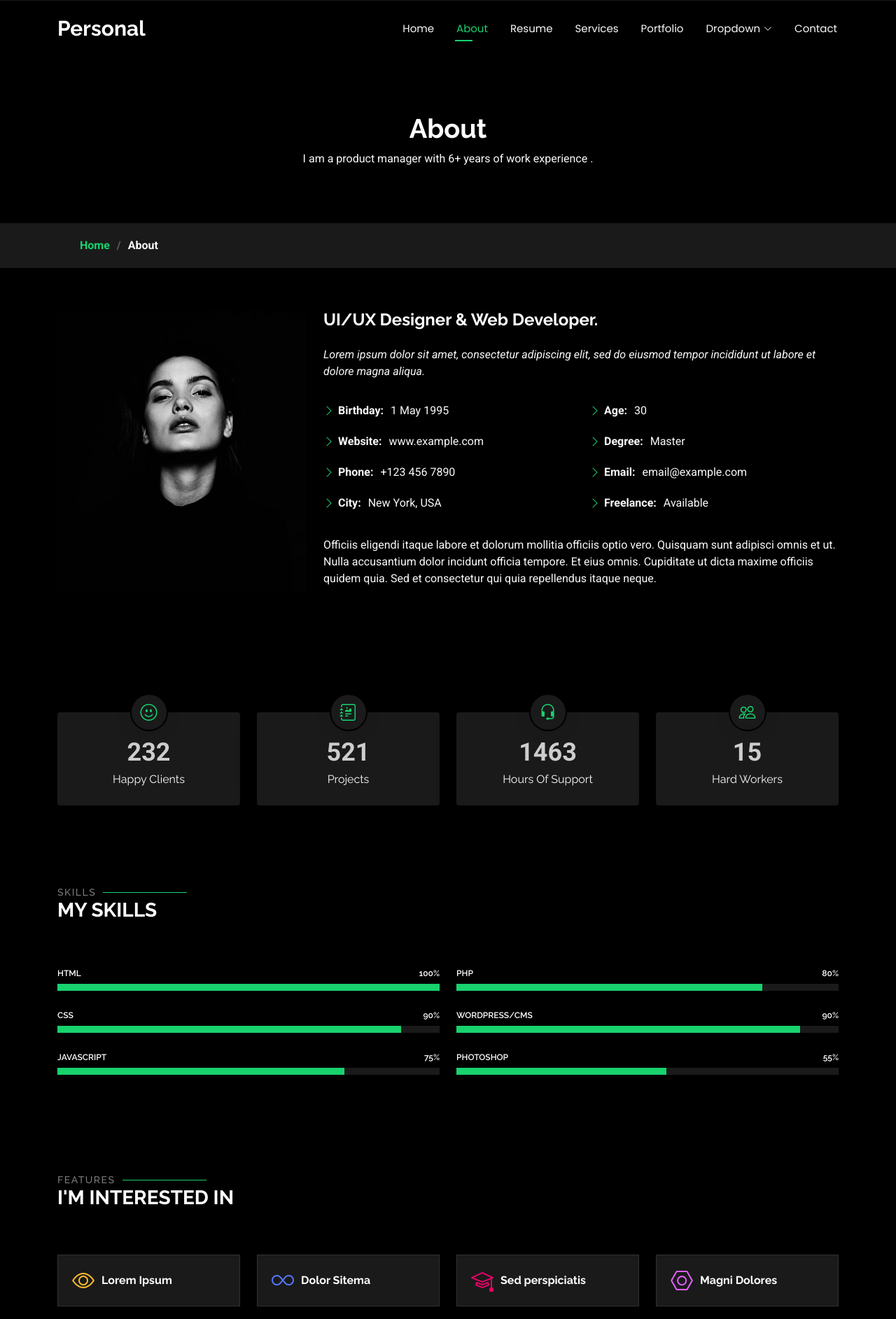
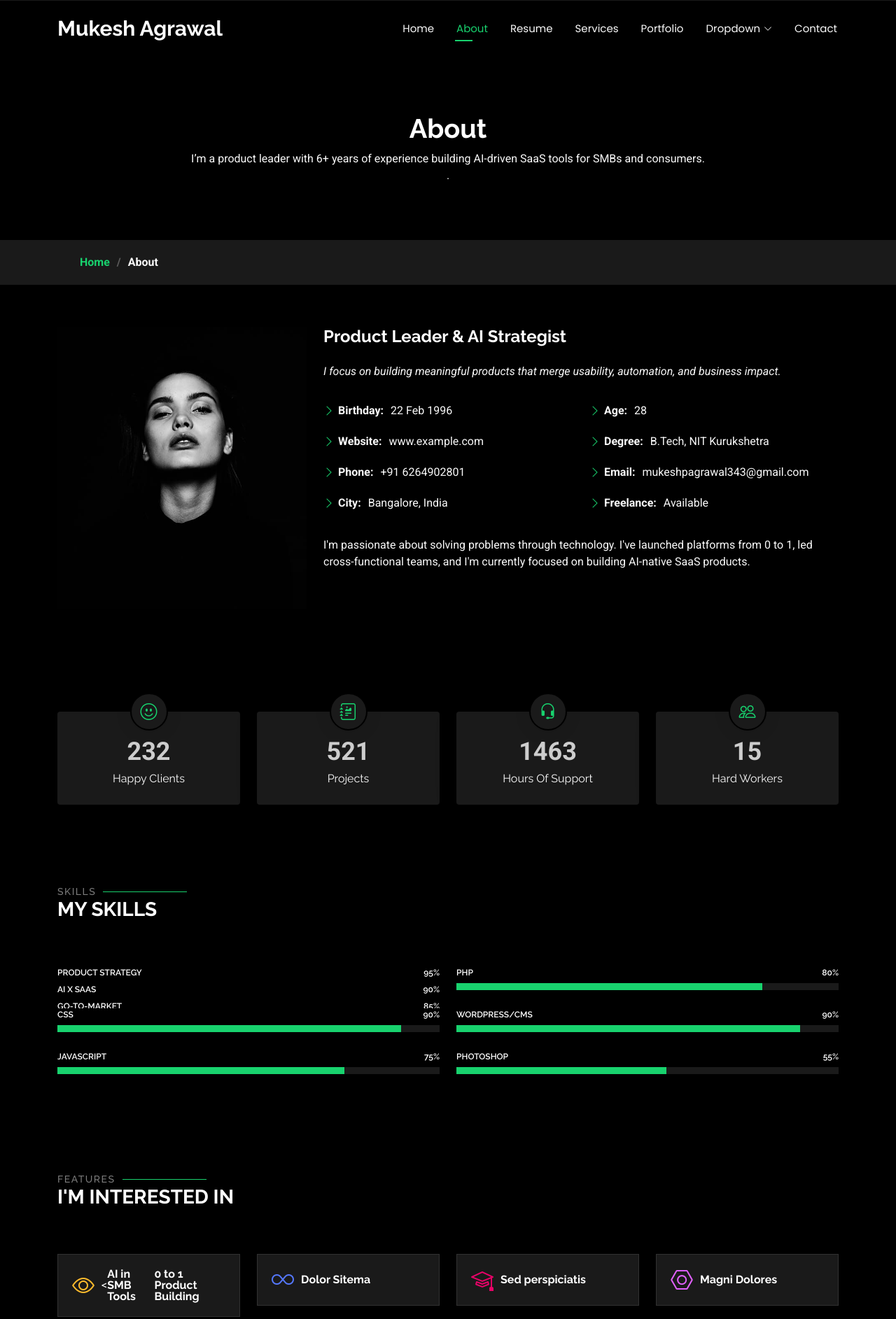
Before and after one commit to mukesh1140343/portfolio-, a plain HTML site: page about.html in a window 1280 px wide. Shown: the top 1885 px of the page at 70% size. Drawn offline with Linux system fonts and the light colour scheme.

Commit message:
about page changes

```diff
--- a/about.html
+++ b/about.html
@@ -4,9 +4,9 @@
 <head>
   <meta charset="utf-8">
   <meta content="width=device-width, initial-scale=1.0" name="viewport">
-  <title>About - Personal Bootstrap Template</title>
-  <meta name="description" content="">
-  <meta name="keywords" content="">
+  <title>About - Mukesh</title>
+  <meta name="description" content="Product leader with 6+ years of experience building SaaS & AI tools.">
+  <meta name="keywords" content="product manager, SaaS, AI, portfolio, tech leadership">
 
   <!-- Favicons -->
   <link href="assets/img/favicon.png" rel="icon">
@@ -44,7 +44,7 @@
       <a href="index.html" class="logo d-flex align-items-center">
         <!-- Uncomment the line below if you also wish to use an image logo -->
         <!-- <img src="assets/img/logo.webp" alt=""> -->
-        <h1 class="sitename">Personal</h1>
+        <h1 class="sitename">Mukesh Agrawal</h1>
       </a>
 
       <nav id="navmenu" class="navmenu">
@@ -88,7 +88,7 @@
           <div class="row d-flex justify-content-center text-center">
             <div class="col-lg-8">
               <h1>About</h1>
-              <p class="mb-0">I am a product manager with 6+ years of work experience
+              <p class="mb-0">I’m a product leader with 6+ years of experience building AI-driven SaaS tools for SMBs and consumers.
               .</p>
             </div>
           </div>
@@ -114,32 +114,30 @@
             <img src="assets/img/profile-img.jpg" class="img-fluid" alt="">
           </div>
           <div class="col-lg-8 content">
-            <h2>UI/UX Designer &amp; Web Developer.</h2>
+            <h2>Product Leader  &amp; AI Strategist</h2>
             <p class="fst-italic py-3">
-              Lorem ipsum dolor sit amet, consectetur adipiscing elit, sed do eiusmod tempor incididunt ut labore et dolore
-              magna aliqua.
+              I focus on building meaningful products that merge usability, automation, and business impact.
             </p>
             <div class="row">
               <div class="col-lg-6">
                 <ul>
-                  <li><i class="bi bi-chevron-right"></i> <strong>Birthday:</strong> <span>1 May 1995</span></li>
+                  <li><i class="bi bi-chevron-right"></i> <strong>Birthday:</strong> <span>22 Feb 1996</span></li>
                   <li><i class="bi bi-chevron-right"></i> <strong>Website:</strong> <span>www.example.com</span></li>
-                  <li><i class="bi bi-chevron-right"></i> <strong>Phone:</strong> <span>+123 456 7890</span></li>
-                  <li><i class="bi bi-chevron-right"></i> <strong>City:</strong> <span>New York, USA</span></li>
+                  <li><i class="bi bi-chevron-right"></i> <strong>Phone:</strong> <span>+91 6264902801</span></li>
+                  <li><i class="bi bi-chevron-right"></i> <strong>City:</strong> <span>Bangalore, India</span></li>
                 </ul>
               </div>
               <div class="col-lg-6">
                 <ul>
-                  <li><i class="bi bi-chevron-right"></i> <strong>Age:</strong> <span>30</span></li>
-                  <li><i class="bi bi-chevron-right"></i> <strong>Degree:</strong> <span>Master</span></li>
-                  <li><i class="bi bi-chevron-right"></i> <strong>Email:</strong> <span>email@example.com</span></li>
+                  <li><i class="bi bi-chevron-right"></i> <strong>Age:</strong> <span>28</span></li>
+                  <li><i class="bi bi-chevron-right"></i> <strong>Degree:</strong> <span>B.Tech, NIT Kurukshetra</span></li>
+                  <li><i class="bi bi-chevron-right"></i> <strong>Email:</strong> <span>mukeshpagrawal343@gmail.com</span></li>
                   <li><i class="bi bi-chevron-right"></i> <strong>Freelance:</strong> <span>Available</span></li>
                 </ul>
               </div>
             </div>
             <p class="py-3">
-              Officiis eligendi itaque labore et dolorum mollitia officiis optio vero. Quisquam sunt adipisci omnis et ut. Nulla accusantium dolor incidunt officia tempore. Et eius omnis.
-              Cupiditate ut dicta maxime officiis quidem quia. Sed et consectetur qui quia repellendus itaque neque.
+              I'm passionate about solving problems through technology. I've launched platforms from 0 to 1, led cross-functional teams, and I'm currently focused on building AI-native SaaS products.
             </p>
           </div>
         </div>
@@ -209,7 +207,10 @@
           <div class="col-lg-6">
 
             <div class="progress">
-              <span class="skill"><span>HTML</span> <i class="val">100%</i></span>
+              <span class="skill"><span>Product Strategy</span> <i class="val">95%</i></span>
+<span class="skill"><span>AI x SaaS</span> <i class="val">90%</i></span>
+<span class="skill"><span>Go-to-Market</span> <i class="val">85%</i></span>
+<span class="skill"><span>Figma / UX Writing</span> <i class="val">75%</i></span>
               <div class="progress-bar-wrap">
                 <div class="progress-bar" role="progressbar" aria-valuenow="100" aria-valuemin="0" aria-valuemax="100"></div>
               </div>
@@ -278,7 +279,8 @@
           <div class="col-lg-3 col-md-4" data-aos="fade-up" data-aos-delay="100">
             <div class="features-item">
               <i class="bi bi-eye" style="color: #ffbb2c;"></i>
-              <h3><a href="" class="stretched-link">Lorem Ipsum</a></h3>
+              <<h3><a href="" class="stretched-link">AI in SMB Tools</a></h3>
+              <h3><a href="" class="stretched-link">0 to 1 Product Building</a></h3>
             </div>
           </div><!-- End Feature Item -->
 
@@ -481,14 +483,14 @@
 
   <footer id="footer" class="footer dark-background">
     <div class="container">
-      <h3 class="sitename">Personal</h3>
-      <p>Et aut eum quis fuga eos sunt ipsa nihil. Labore corporis magni eligendi fuga maxime saepe commodi placeat.</p>
+      <h3 class="sitename">Mukesh Agrawal</h3>
+      <p>Thanks for stopping by. Let’s build something impactful together 🚀.</p>
       <div class="social-links d-flex justify-content-center">
-        <a href=""><i class="bi bi-twitter-x"></i></a>
-        <a href=""><i class="bi bi-facebook"></i></a>
-        <a href=""><i class="bi bi-instagram"></i></a>
-        <a href=""><i class="bi bi-skype"></i></a>
-        <a href=""><i class="bi bi-linkedin"></i></a>
+        <a href="https://x.com/mukeshagrawal34"><i class="bi bi-twitter-x"></i></a>
+        <!-- <a href=""><i class="bi bi-facebook"></i></a>
+        <a href=""><i class="bi bi-instagram"></i></a> -->
+        <!-- <a href=""><i class="bi bi-skype"></i></a> -->
+        <a href="https://www.linkedin.com/in/mukesh-agrawal1/"><i class="bi bi-linkedin"></i></a>
       </div>
       <div class="container">
         <div class="copyright">
```
Also changed, not shown: index.html (+10 -6 lines), assets/img/hero-bg.jpeg (added), assets/img/hero-bg1.jpeg (added).
